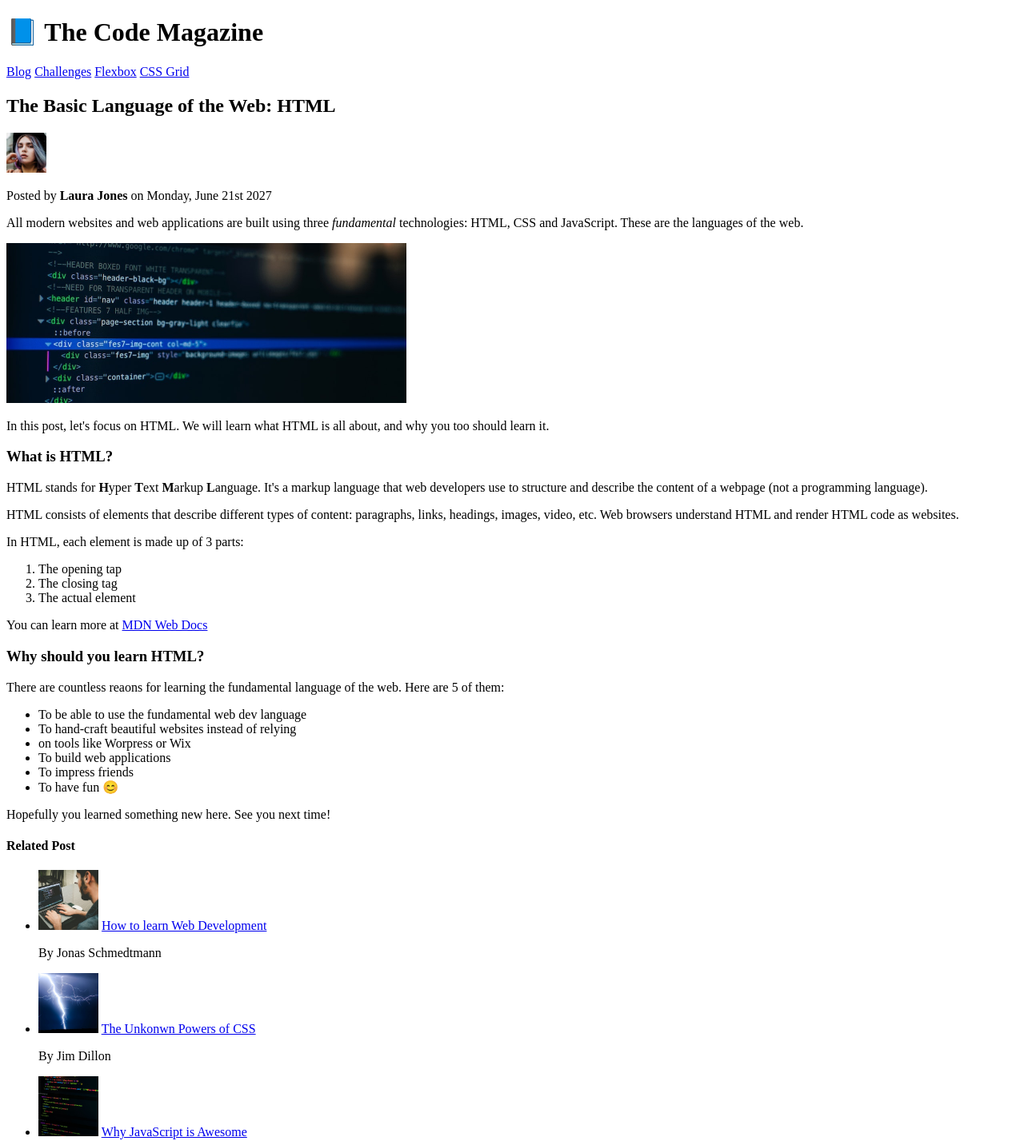
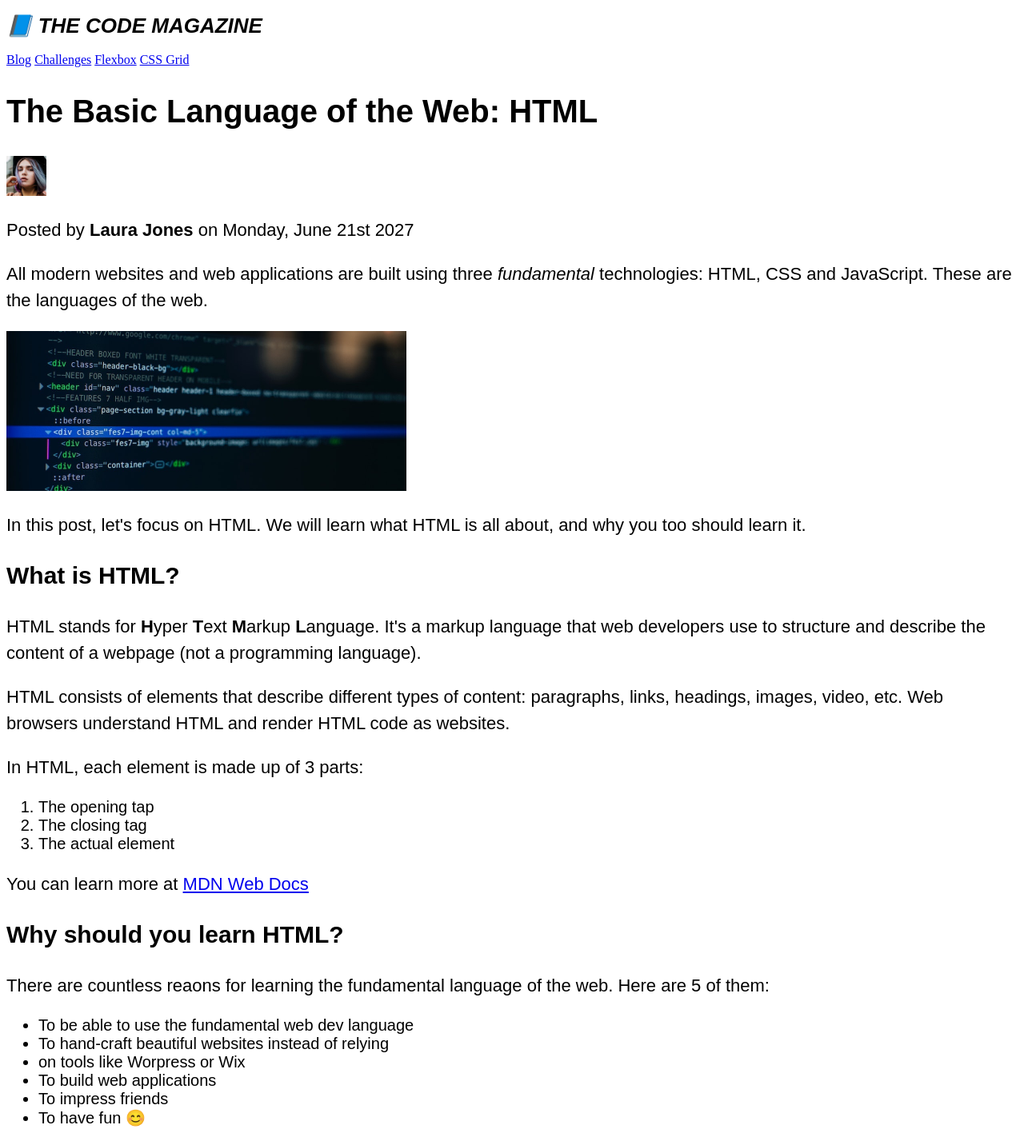
Before and after one commit to ash-habib/CSS-Fundamentals, a plain HTML site: page index.html in a window 1280 px wide. Shown: the top 1427 px of the page at 80% size. Drawn offline with Linux system fonts and the light colour scheme.

Commit message:
new changes

```diff
--- a/index.html
+++ b/index.html
@@ -5,6 +5,7 @@
   <meta http-equiv="X-UA-Compatible" content="IE=edge">
   <meta name="viewport" content="width=device-width, initial-scale=1.0">
   <title>The Basic Language of the Web: HTML</title>
+  <link rel="stylesheet" href="style.css">
 </head>
 <body>
  <header>
--- a/style.css
+++ b/style.css
@@ -0,0 +1,35 @@
+
+h1 {
+  font-size: 26px;
+  font-family: sans-serif;
+  text-transform: uppercase;
+  font-style: italic;
+}
+
+h2 {
+  font-size: 40px;
+  font-family: sans-serif;
+}
+
+h3 {
+  font-size: 30px;
+  font-family: sans-serif;
+}
+
+h4 {
+  font-size: 20px;
+  font-family: sans-serif;
+  text-transform: uppercase;
+  text-align: center;
+}
+
+p {
+  font-size: 22px;
+  font-family: sans-serif;
+  line-height: 1.5;
+}
+
+li {
+  font-size: 20px;
+  font-family: sans-serif;
+}
```
